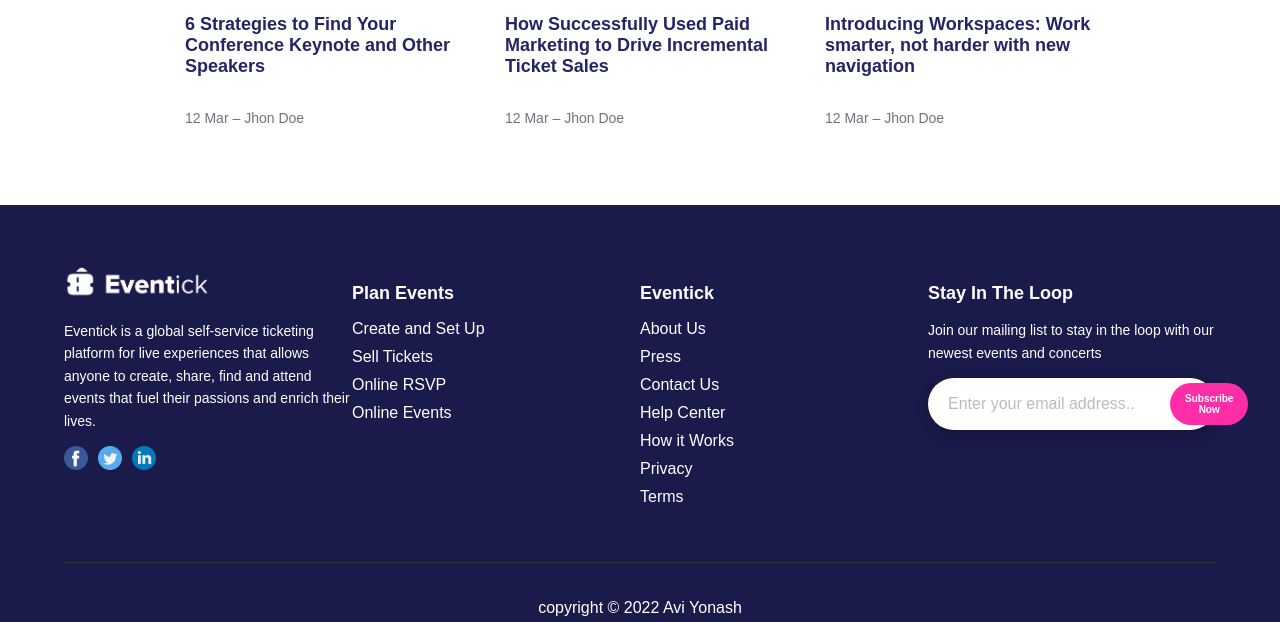
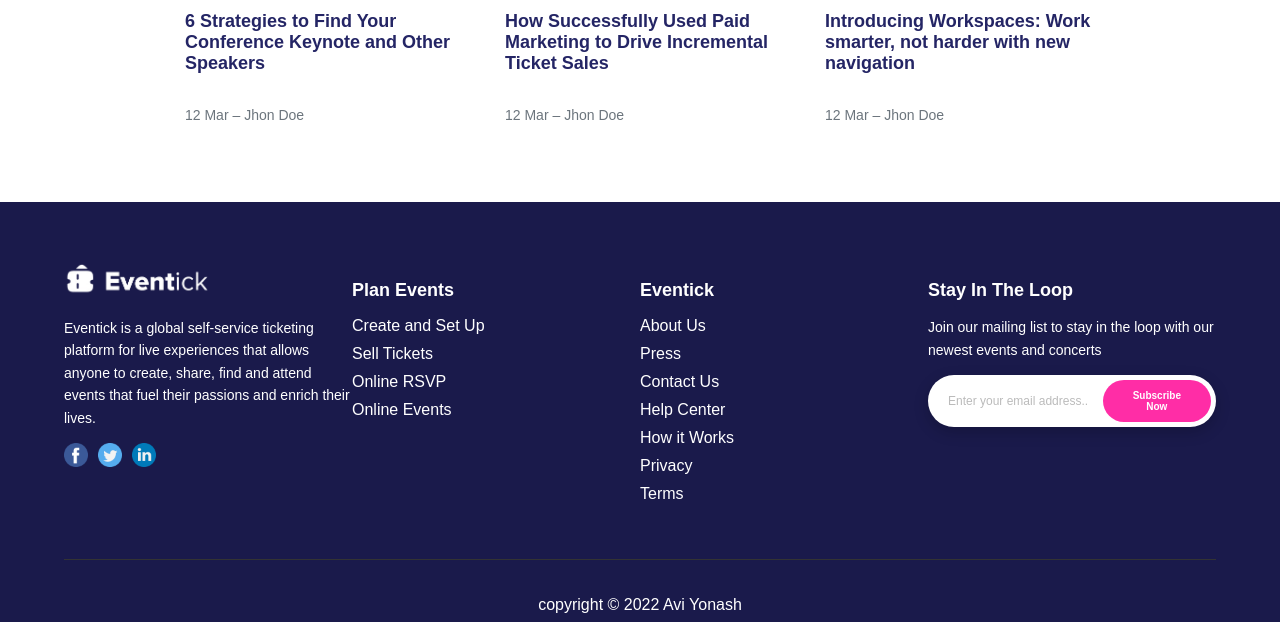
Before and after one commit to hichamoubaha/brief-2-Eventify-Plateforme-de-Billetterie-v-nementielle, a plain HTML site: page brief 2/home.html in a window 1280 px wide. Shown: the part 2040-2662 px from the top of the page. Drawn offline with Linux system fonts and the light colour scheme; a web font is replaced by a local one.

Commit message:
modifiy the subscribe now button on the footer

```diff
--- a/brief 2/styles.css
+++ b/brief 2/styles.css
@@ -125,6 +125,7 @@ nav {
 .search-box label {
     display: block;
 margin-bottom: 10px;
+font-size: 13px;
 }
 
 .search-box input {
@@ -137,6 +138,7 @@ margin-bottom: 10px;
 .search-box ::placeholder{
     color: #FFFFFF;
     font-weight: bold;
+    font-size: 16px;
 }
 .events-container {
     display: flex;
@@ -378,8 +380,8 @@ text-align: center;
     padding: 10px 15px;
     border-radius: 50px 0 0 50px;
     outline: none;
-    width: 300px;
-    font-size: 16px;
+    width: 100%;
+    font-size: 12px;
 }
 .email-input::placeholder{
     color: #bbb;
@@ -388,7 +390,7 @@ text-align: center;
     background-color: #ff2da6;
     color: white;
     border: none;
-    padding: 10px 15px;
+    padding: 10px 30px;
     border-radius: 80px;
     cursor: pointer;
     font-size: 10px;
```
